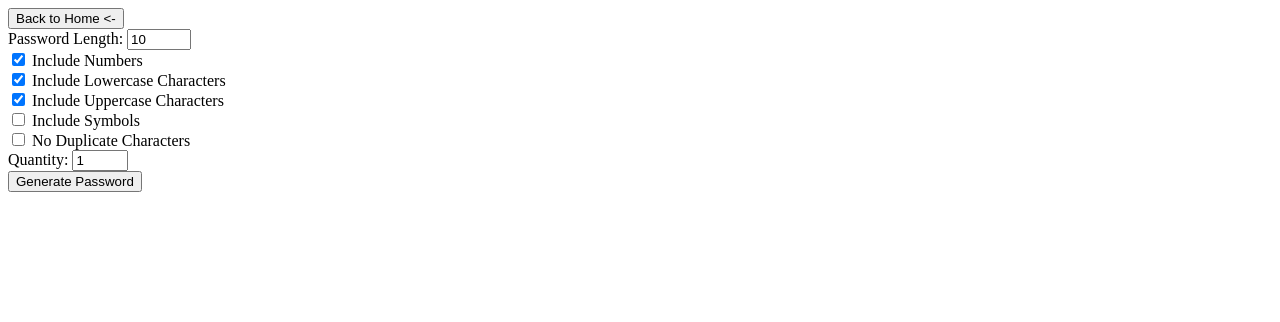
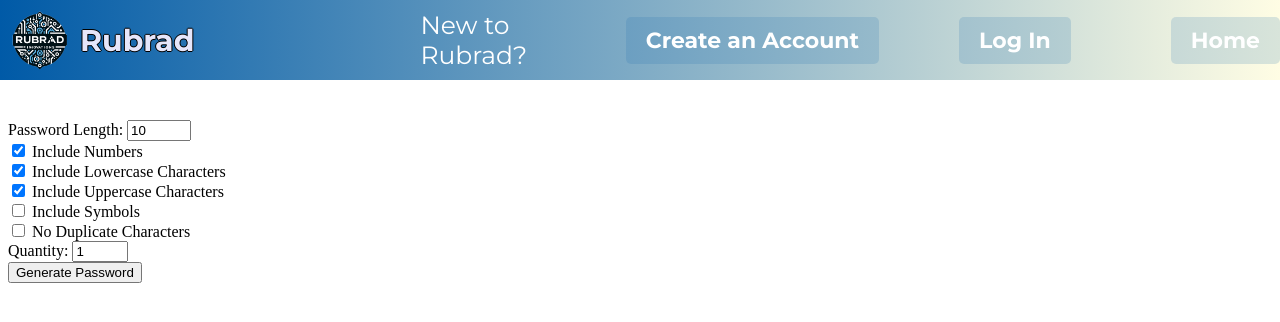
Before and after one commit to Ezpert/Password-Manager, a Django app: page /generate_password/ in a window 1280 px wide. Shown: the top 322 px of the page. Run offline with Django 4.2, Linux system fonts and the light colour scheme.

Commit message:
12/24/2023 - new additions -> Added logo to library

```diff
--- /dev/null
+++ b/password/static/css/PasswordGenerator.css
@@ -0,0 +1,125 @@
+.banner-page{
+    align-items: center;
+    margin-top:0px;
+    margin-left: 0px;
+    margin-right: 0px;
+    background: #005AA7;  /* fallback for old browsers */
+    background: -webkit-linear-gradient(to right, #005AA7, #FFFDE4);  /* Chrome 10-25, Safari 5.1-6 */
+    background: linear-gradient(to right, #005AA7, #FFFDE4); /* W3C, IE 10+/ Edge, Firefox 16+, Chrome 26+, Opera 12+, Safari 7+ */
+    height:80px;
+    display: flex;
+    position: absolute;
+    right: 0;
+    left: 0;
+    top: 0;
+
+
+}
+
+.logo-div{
+    height: 80px;
+    width: 400px;
+    display: flex;
+    align-items: center;
+}
+
+.Rubrad-logo{
+height: 80px;
+}
+
+.logo-text{
+    color: lavender;
+    text-shadow: -1px 0 black, 0 1px black, 1px 0 black, 0 -1px black;
+    font-family: Montserrat, sans-serif;
+    font-weight: bold;
+    font-size: 30px;
+
+}
+
+.login-button-div{
+    align-items: center;
+    height: 80px;
+    margin-left: 80px;
+    justify-content: center;
+    display: flex;
+
+}
+
+.login-button {
+    background: linear-gradient(to right, #A3C2CE, #B5CED2);
+    border: none;
+    border-radius: 5px;
+    color: white;
+    font-family: Montserrat, sans-serif;
+    font-weight: 700;
+    font-size: 22px;
+    padding: 10px 20px;
+    cursor: pointer;
+    transition: 0.3s;
+}
+
+.sign-up-div{
+    align-items: center;
+    height: 80px;
+    margin-left: 0px;
+    justify-content: center;
+    display: flex;
+}
+
+.sign-up-form
+{
+    display: flex;
+    align-items: center;
+    margin-left: 20px;
+}
+
+.sign-up-text
+{
+    font-size: 25px;
+    font-weight: 400;
+    color: white;
+    margin: 0px 15px 0px 10px;
+    font-family: Montserrat, sans-serif;
+
+}
+
+.sign-up-button
+{
+    background: linear-gradient(to right, #6C9FC1, #96BACB);
+    border: none;
+    border-radius: 5px;
+    color: white;
+    font-family: Montserrat, sans-serif;
+    font-weight: 700;
+    font-size: 22px;
+    padding: 10px 20px;
+    cursor: pointer;
+
+}
+
+.home-button-div{
+    align-items: center;
+    height: 80px;
+    margin-left: 80px;
+    justify-content: center;
+    display: flex;
+}
+
+.home-button{
+    background: linear-gradient(to right, #C7D9D7, #D8E4DA);
+    border: none;
+    border-radius: 5px;
+    color: white;
+    font-family: Montserrat, sans-serif;
+    font-weight: 700;
+    font-size: 22px;
+    padding: 10px 20px;
+    cursor: pointer;
+}
+
+
+
+.main-page{
+margin-top: 120px;
+
+}
--- a/password/templates/PasswordGenerator.html
+++ b/password/templates/PasswordGenerator.html
@@ -1,20 +1,66 @@
 <!DOCTYPE html>
 <html>
 <head>
+    {% load static %}
     <title>Password Generator</title>
     <script src="https://ajax.googleapis.com/ajax/libs/jquery/3.5.1/jquery.min.js"></script>
+    <link rel = "stylesheet" href = "PasswordGenerator.css">
+
+    <link rel="stylesheet" type="text/css" href="{% static 'css/PasswordGenerator.css' %}">
+    <link rel="preconnect" href="https://fonts.googleapis.com">
+    <link rel="preconnect" href="https://fonts.gstatic.com" crossorigin>
+    <link href="https://fonts.googleapis.com/css2?family=Montserrat:ital,wght@0,400;0,500;0,600;0,700;0,800;1,400;1,700&family=Roboto:wght@400;500;700&display=swap" rel="stylesheet">
+
 </head>
 <body>
+
+    <div class = "banner-page">
+        <div class = logo-div>
+
+        <img class = "Rubrad-logo" src = "{% static 'password/RubradLogoCorrect.png' %}">
+        <p class = "logo-text">Rubrad</p>
+
+        </div>
+
+
+
+        <div class="sign-up-div">
+
+            <form action="/signUp/" method="GET"  class="sign-up-form">
+
+
+                <h1 class="sign-up-text">New to Rubrad? </h1>
+                <input type="submit" name="signUp" id="signUp" value="Create an Account" class="sign-up-button">
+            </form>
+        </div>
+
+        <div class = login-button-div>
+            <form action = '/login' method = "GET">
+
+
+                <input type = "submit" value = "Log In" class = "login-button">
+            </form>
+        </div>
+
+        <div class = "home-button-div">
+            <form action = "/login/loginLanding" method = "GET" class = "sign-up-form">
+
+                <input type = 'submit' value = "Home" class = "home-button">
+
+            </form>
+
+
+        </div>
+
+    </div>
+
+
+    <div class = "main-page">
 
 
 
 
-    <form action="/login/loginLanding" method="GET">
-        <input type="submit" value="Back to Home <-">
-    </form>
-
     <form method="post" onsubmit="event.preventDefault(); generatePassword();">
-        {% csrf_token %}
         <label for="password-length">Password Length:</label>
         <input type="number" id="password-length" name="password-length" min="1" max="100" value="10"><br>
 
@@ -71,5 +117,12 @@
             });
         }
     </script>
+
+
+
+
+    </div>
+
+
 </body>
 </html>
```
Also changed, not shown: passwordMan/settings.py (+3 -9 lines).
